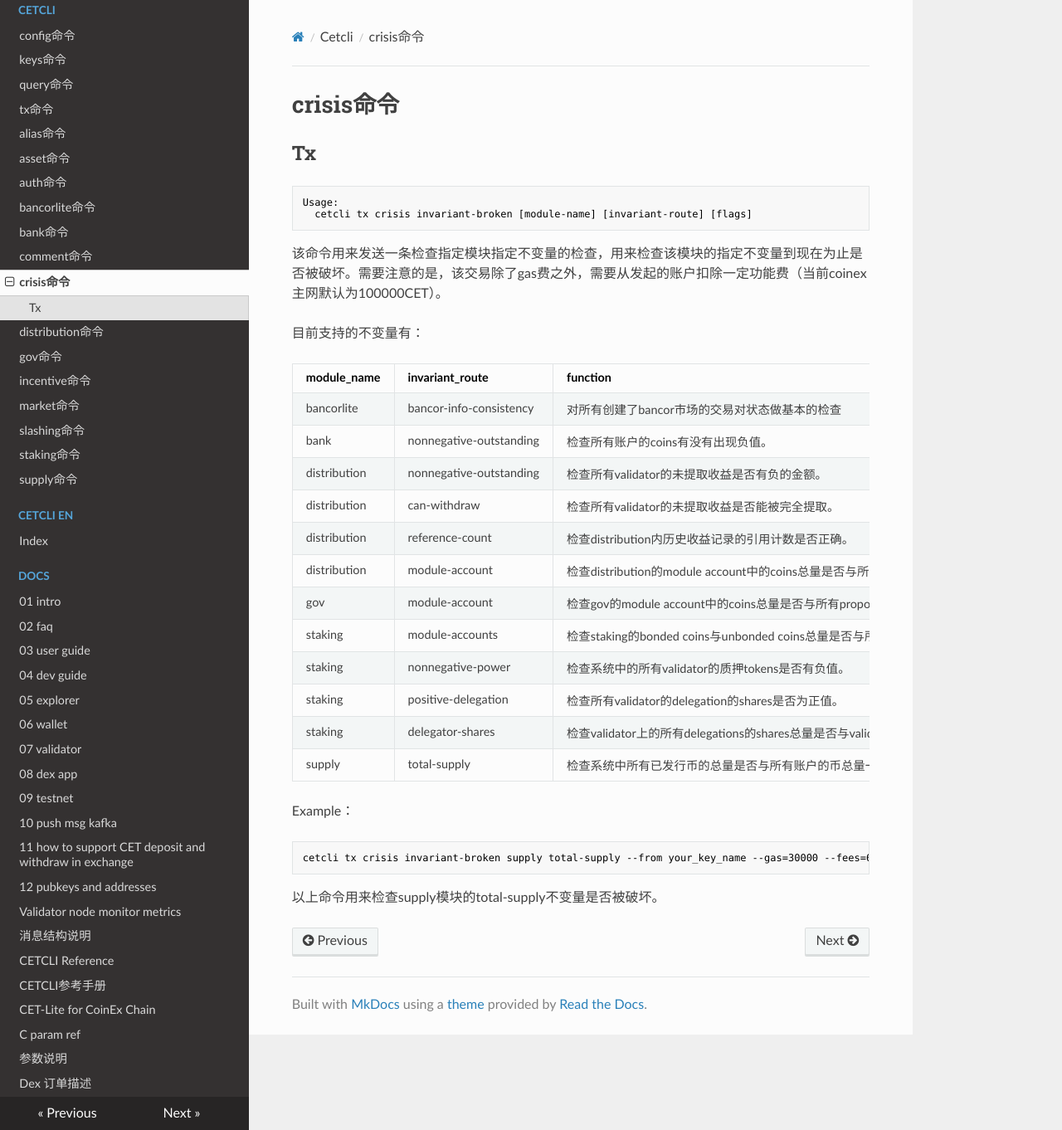
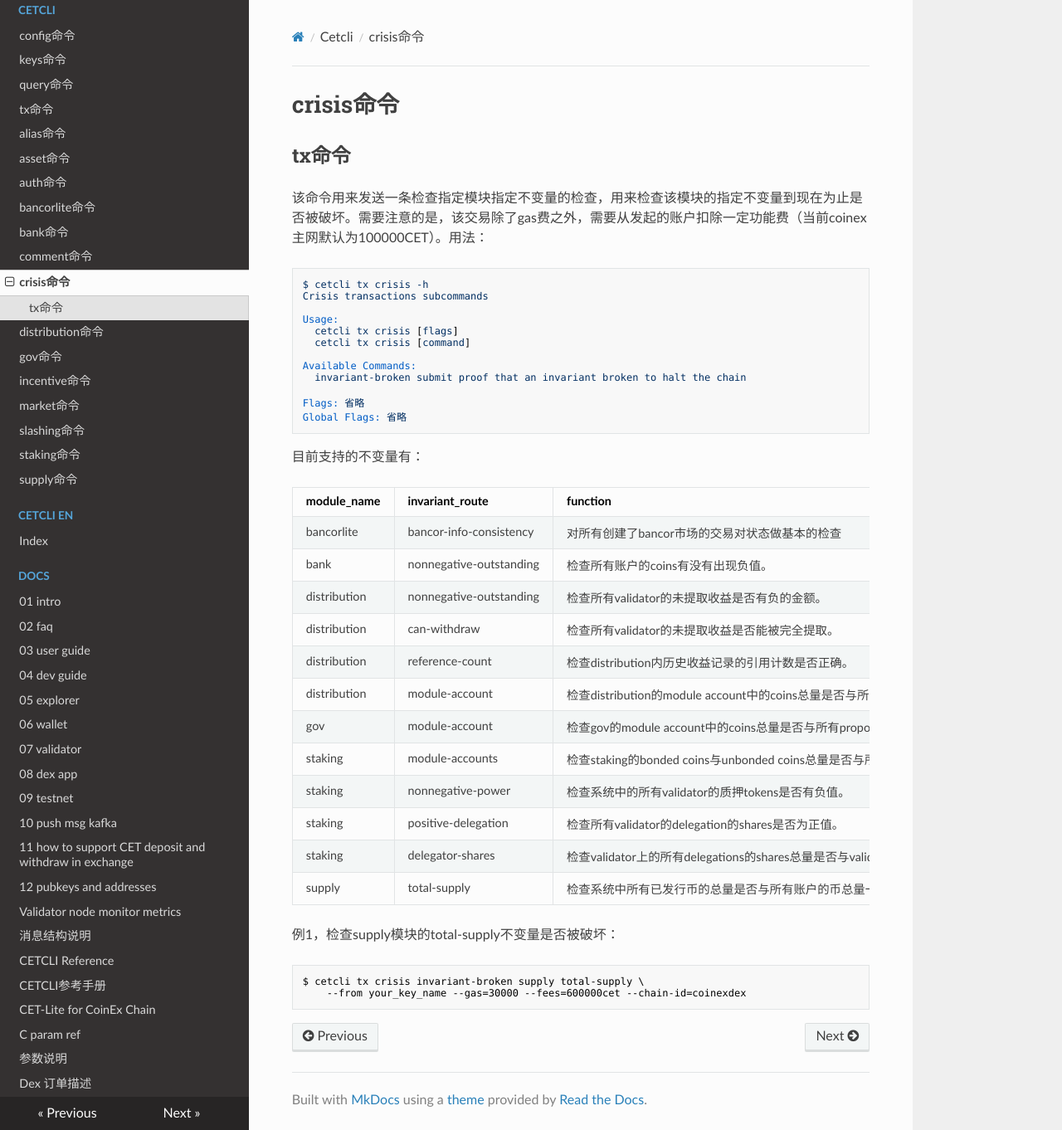
Before and after one commit to coinexchain/dex-manual, an MkDocs documentation site: the page built from docs/cetcli/x_crisis.md, in a window 1280 px wide and 1362 px high. Shown: the whole window at 83% size. Built offline with MkDocs 1.6.1, drawn with Linux system fonts in a browser that asks for light colours; nearby versions of some CDN libraries.

Commit message:
Update x_crisis.md

````diff
--- a/docs/cetcli/x_crisis.md
+++ b/docs/cetcli/x_crisis.md
@@ -1,13 +1,25 @@
 # crisis命令
 
-## Tx
 
-```BASH
+
+## tx命令
+
+该命令用来发送一条检查指定模块指定不变量的检查，用来检查该模块的指定不变量到现在为止是否被破坏。需要注意的是，该交易除了gas费之外，需要从发起的账户扣除一定功能费（当前coinex主网默认为100000CET）。用法：
+
+```
+$ cetcli tx crisis -h
+Crisis transactions subcommands
+
 Usage:
-  cetcli tx crisis invariant-broken [module-name] [invariant-route] [flags]
+  cetcli tx crisis [flags]
+  cetcli tx crisis [command]
+
+Available Commands:
+  invariant-broken submit proof that an invariant broken to halt the chain
+
+Flags: 省略
+Global Flags: 省略
 ```
-
-该命令用来发送一条检查指定模块指定不变量的检查，用来检查该模块的指定不变量到现在为止是否被破坏。需要注意的是，该交易除了gas费之外，需要从发起的账户扣除一定功能费（当前coinex主网默认为100000CET）。
 
 目前支持的不变量有：
 
@@ -26,10 +38,9 @@ Usage:
 | staking      | delegator-shares        | 检查validator上的所有delegations的shares总量是否与validator的shares总量一致。 |
 | supply       | total-supply            | 检查系统中所有已发行币的总量是否与所有账户的币总量一致。     |
 
-Example：
+例1，检查supply模块的total-supply不变量是否被破坏：
 
 ```bash
-cetcli tx crisis invariant-broken supply total-supply --from your_key_name --gas=30000 --fees=600000cet --chain-id=coinexdex
+$ cetcli tx crisis invariant-broken supply total-supply \
+	--from your_key_name --gas=30000 --fees=600000cet --chain-id=coinexdex
 ```
-
-以上命令用来检查supply模块的total-supply不变量是否被破坏。
````
